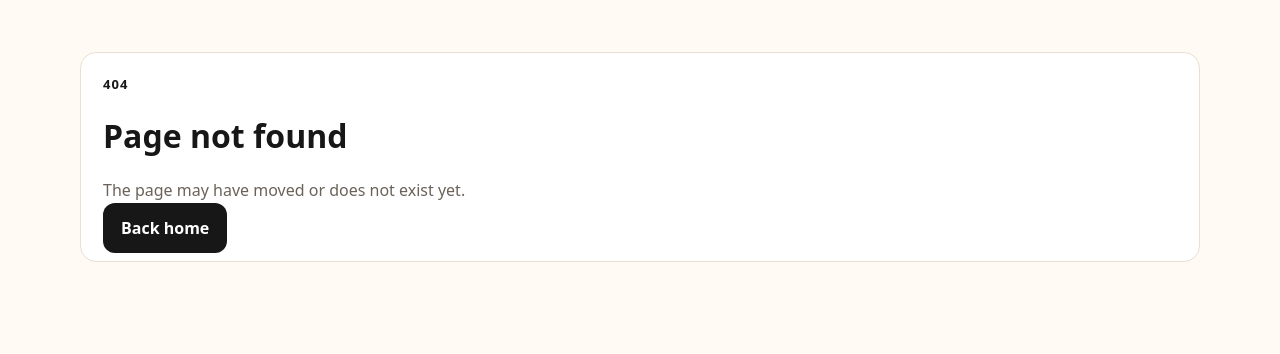
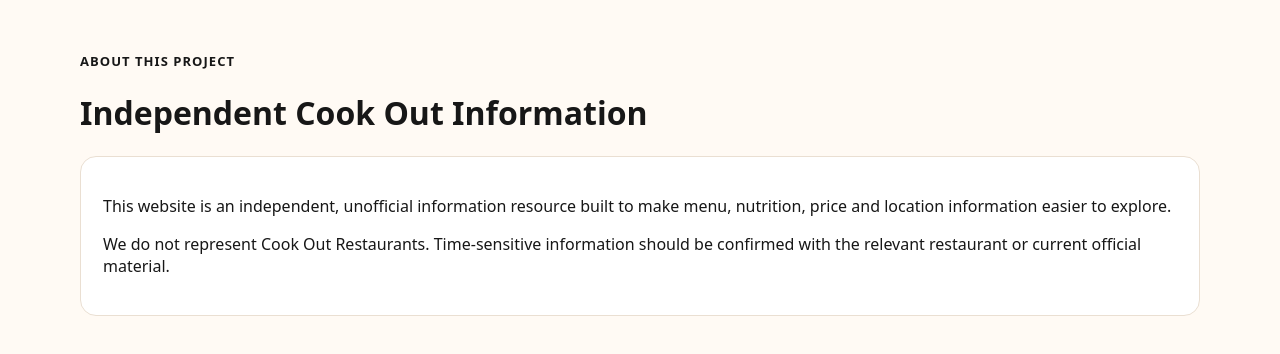
Before and after one commit to syedahtishamshahg/cookout-menu-platform, a Next.js app: page /about in a window 1280 px wide. Before the commit this address had no page. Shown: the top 354 px of the page. Built offline with nearby package versions, Linux system fonts and the light colour scheme.

Commit message:
feat: add SEO, reliability states and public correction foundation

```diff
--- /dev/null
+++ b/src/app/about/page.tsx
@@ -0,0 +1 @@
+export const metadata={title:"About"}; export default function About(){return <main className="container section"><div className="eyebrow">About this project</div><h1>Independent Cook Out Information</h1><div className="card"><p>This website is an independent, unofficial information resource built to make menu, nutrition, price and location information easier to explore.</p><p>We do not represent Cook Out Restaurants. Time-sensitive information should be confirmed with the relevant restaurant or current official material.</p></div></main>}
```
